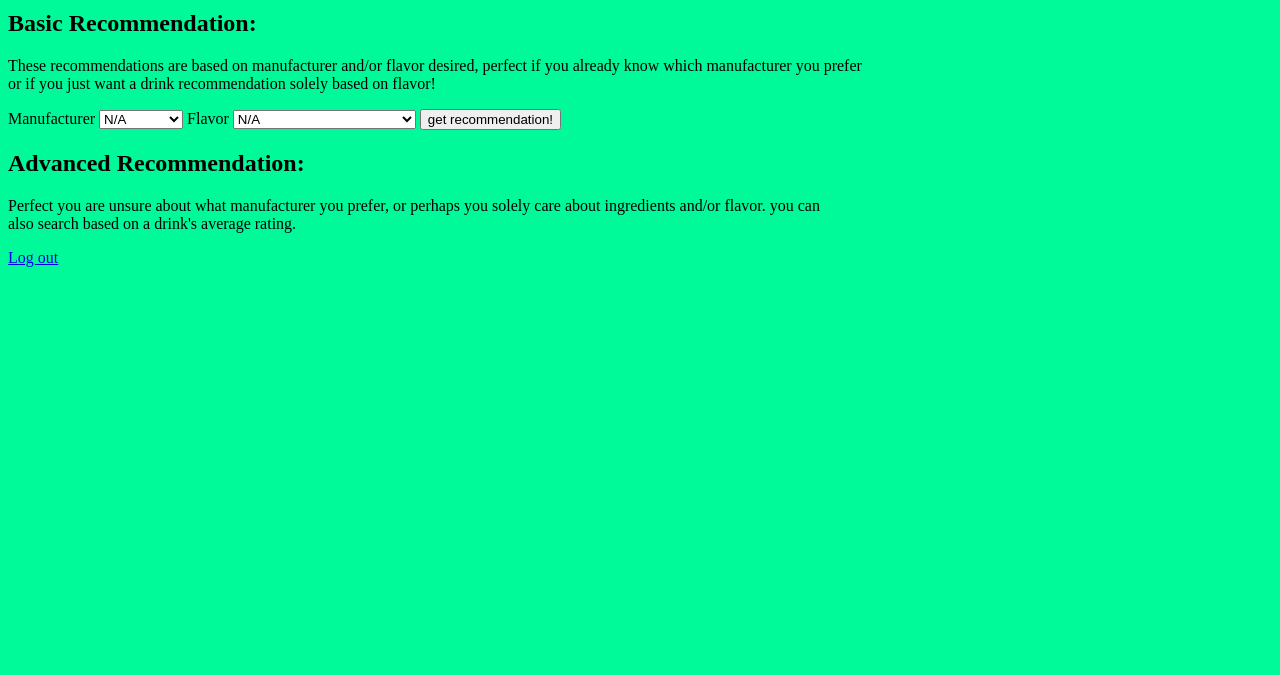
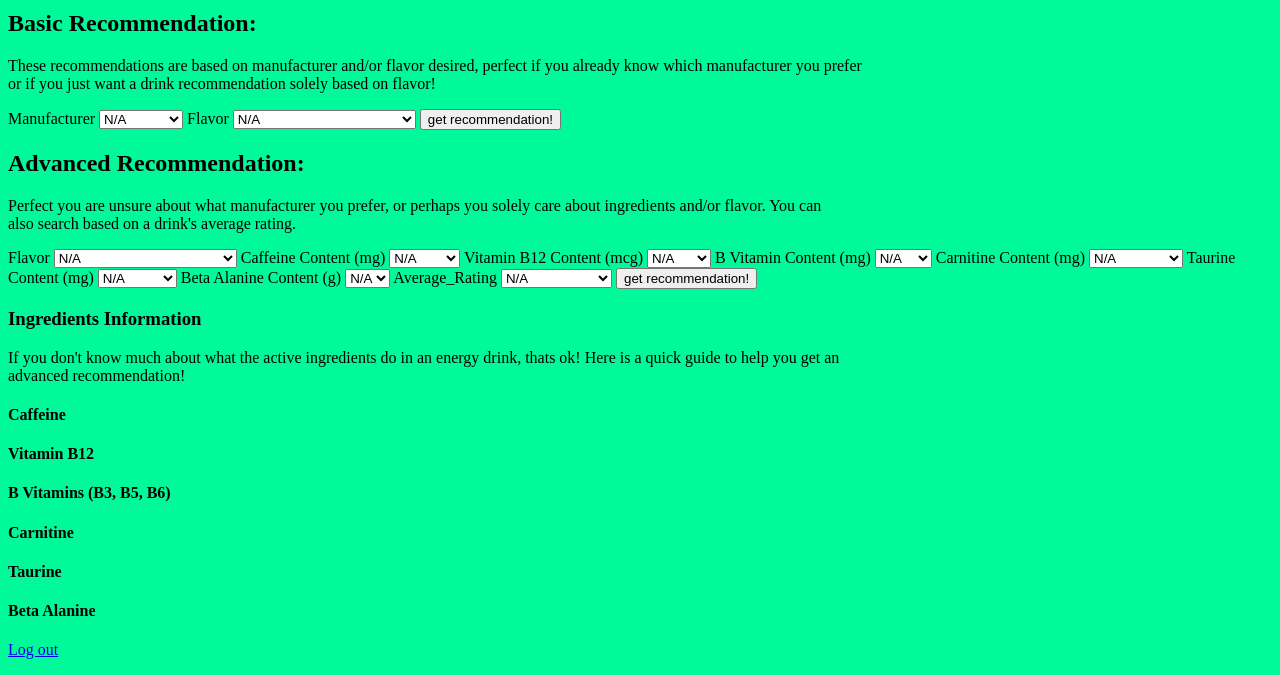
Before and after one commit to Dvwg1/COP-4710-Project, a PHP site: page /index1.php in a window 1280 px wide. Shown: the part 390-1065 px from the top of the page. Before the commit the page ends 657 px from the top, so only its background shows below. Run offline with PHP 8.4, Linux system fonts and the light colour scheme; a user stored in the database is signed in; data comes from the database, SQL or seed files in the repository.

Commit message:
Add files via upload

```diff
--- a/index1.php
+++ b/index1.php
@@ -196,9 +196,108 @@ if (isset($_SESSION["username"])) {
 		</form>
 
 		<h2>Advanced Recommendation:</h2>
-		<p> Perfect you are unsure about what manufacturer you prefer, or perhaps you solely care about ingredients and/or flavor. you can<br>
+		<p> Perfect you are unsure about what manufacturer you prefer, or perhaps you solely care about ingredients and/or flavor. You can<br>
 			also search based on a drink's average rating.<br>
 		</p>
+
+		<form method="post" action="process-advanced1.php">
+			<label for="flavor">Flavor</label>
+    		<select name = "flavor" id="flavor">
+
+				<option value ="N/A">N/A</option>
+        		<?php
+        		foreach($flavA as $item){
+            		echo "<option value='$item'>$item</option>";
+        		}
+        		?>
+    		</select>
+
+    		<!-- prefabricated sql statements -->
+			<label for="caffeine">Caffeine Content (mg)</label>
+			<select name = "caffeine" id="caffeine">
+				<option value ="N/A">N/A</option>
+				<option value ="manufacturer_info.caffeine_content = '150'">150</option>
+				<option value ="manufacturer_info.caffeine_content BETWEEN '150' AND '200'">150-200</option>
+				<option value ="manufacturer_info.caffeine_content BETWEEN '200' AND '300'">200-300</option>
+				<option value ="manufacturer_info.caffeine_content = '300'">300</option>
+			</select>
+
+			<label for="b12">Vitamin B12 Content (mcg)</label>
+			<select name = "b12" id="b12">
+				<option value ="N/A">N/A</option>
+				<option value ="manufacturer_info.b12_content = '0'">0</option>
+				<option value ="manufacturer_info.b12_content BETWEEN '1' AND '4'">1-4</option>
+				<option value ="manufacturer_info.b12_content BETWEEN '5' AND '8'">5-8</option>
+				<option value ="manufacturer_info.b12_content BETWEEN '9' AND '12'">9-12</option>
+				<option value ="manufacturer_info.b12_content >= '100'">>= 100</option>
+			</select>
+
+			<label for="bv">B Vitamin Content (mg)</label>
+			<select name = "bv" id="bv">
+				<option value ="N/A">N/A</option>
+				<option value ="manufacturer_info.b_content = '0'">0</option>
+				<option value ="manufacturer_info.b_content BETWEEN '1' AND '10'">1-10</option>
+				<option value ="manufacturer_info.b_content BETWEEN '11' AND '20'">11-20</option>
+				<option value ="manufacturer_info.b_content BETWEEN '21' AND '30'">21-30</option>
+				<option value ="manufacturer_info.b_content BETWEEN '31' AND '35'">31-35</option>
+			</select>
+
+			<label for="carnitine">Carnitine Content (mg)</label>
+			<select name = "carnitine" id="carnitine">
+				<option value ="N/A">N/A</option>
+				<option value ="manufacturer_info.carnitine_content = '0'">0</option>
+				<option value ="manufacturer_info.carnitine_content BETWEEN '200' AND '250'">200-250</option>
+				<option value ="manufacturer_info.carnitine_content BETWEEN '251' AND '1000'">>=251-1000</option>
+				<option value ="manufacturer_info.carnitine_content = '1000'">1000</option>
+
+			</select>
+
+			<label for="taurine">Taurine Content (mg)</label>
+			<select name = "taurine" id="taurine">
+				<option value ="N/A">N/A</option>
+				<option value ="manufacturer_info.taurine_content = '0'">0</option>
+				<option value ="manufacturer_info.taurine_content = '100'">100</option>
+				<option value ="manufacturer_info.taurine_content BETWEEN '101' AND '250'">101-250</option>
+				<option value ="manufacturer_info.taurine_content BETWEEN '251' AND '500'">251-500</option>
+				<option value ="manufacturer_info.taurine_content BETWEEN '251' AND '1000'">501-1000</option>
+				<option value ="manufacturer_info.taurine_content = '1000'">1000</option>
+			</select>
+
+			<label for="beta">Beta Alanine Content (g)</label>
+			<select name = "beta" id="beta">
+				<option value ="N/A">N/A</option>
+				<option value ="manufacturer_info.beta_a_content = '0'">0</option>
+				<option value ="manufacturer_info.beta_a_content >= '1'">yes</option>
+			</select>
+
+			<label for="ratingAvg">Average_Rating</label>
+			<select name = "ratingAvg" id="ratingAvg">
+				<option value ="N/A">N/A</option>
+				<option value ="1">poor(1-2)</option>
+				<option value ="2">subpar(3-4)</option>
+				<option value ="3">good(5-6)</option>
+				<option value ="4">great(7-8)</option>
+				<option value ="3">excellent(9-10)</option>
+			</select>
+
+
+
+
+			<button>get recommendation!</button>
+
+		</form>
+
+		<h3>Ingredients Information</h3>
+		<p> If you don't know much about what the active ingredients do in an energy drink, thats ok! Here is a quick guide to help you get an<br>
+			advanced recommendation!<br>
+		</p>
+
+		<h4>Caffeine</h4>
+		<h4>Vitamin B12</h4>
+		<h4>B Vitamins (B3, B5, B6)</h4>
+		<h4>Carnitine</h4>
+		<h4>Taurine</h4>
+		<h4>Beta Alanine</h4>
 
 
 
```
Also changed, not shown: process-advanced1.php (added, +90 -0 lines).
